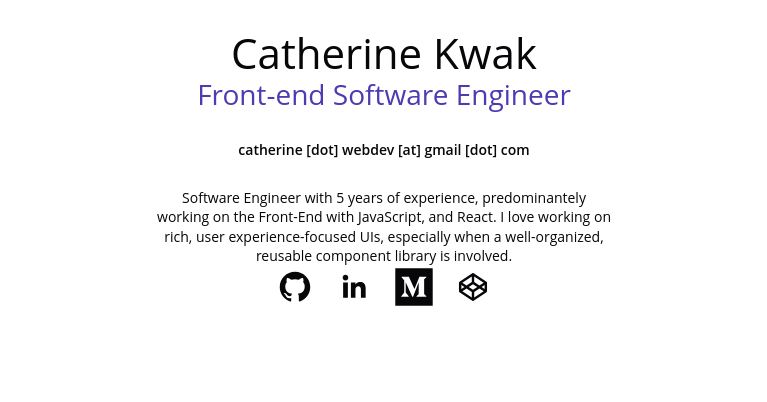
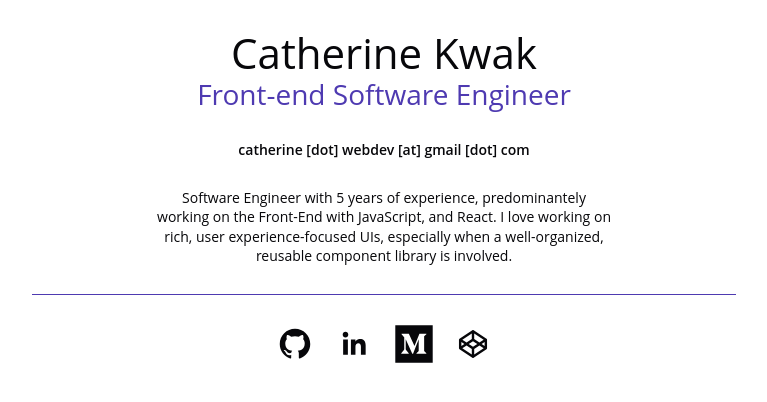
Before and after one commit to khopsickle/khopsickle.github.io, a Jekyll site: the page built from index.markdown, in a window 1280 px wide. Shown: the top 402 px of the page, without its empty margins (256-1023 px from the left). Built offline with Jekyll 4.4.1, drawn with Linux system fonts in a browser that asks for light colours.

Commit message:
fix some margins and border

```diff
--- a/_includes/top.html
+++ b/_includes/top.html
@@ -4,6 +4,6 @@
       Front-end Software Engineer
     </div>
     <p class="contact top-margin bottom-margin">catherine [dot] webdev [at] gmail [dot] com</p>
-    <p class="blurb content">Software Engineer with 5 years of experience, predominantely working on the Front-End with JavaScript, and React. I love working on rich, user experience-focused UIs, especially when a well-organized, reusable component library is involved.</p>
+    <p class="blurb content bottom-margin">Software Engineer with 5 years of experience, predominantely working on the Front-End with JavaScript, and React. I love working on rich, user experience-focused UIs, especially when a well-organized, reusable component library is involved.</p>
   <div id="contact">{% include contact.html %}</div>
 </div>
--- a/_sass/_layout.sass
+++ b/_sass/_layout.sass
@@ -30,9 +30,10 @@
 
 .social
   margin: 0
-  margin-top: 1px solid $highlight-color
+  border-top: 1px solid $highlight-color
   list-style-type: none
-  padding: 0
+  padding-left: 0
+  padding-top: $spacer * 4
 
   li
     display: inline-block
```
